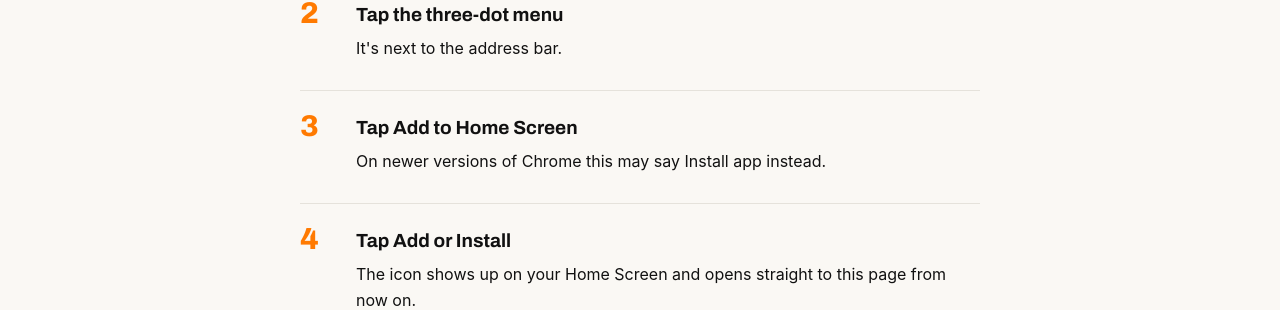
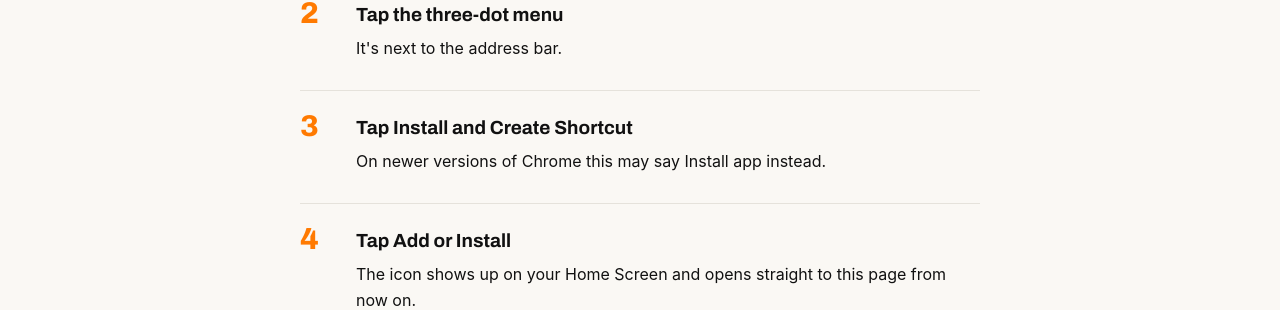
Before and after one commit to BeamT/external-docs, a Jekyll site: the page built from _guides/heater-control.md, in a window 1280 px wide and 900 px high, scrolled down 1512 px. Shown: the part 143-453 px from the top of the window. Built offline with Jekyll 4.4.1, drawn with Linux system fonts in a browser that asks for light colours; some web fonts are replaced.

Commit message:
add to home copy tweaks

```diff
--- a/_guides/heater-control.md
+++ b/_guides/heater-control.md
@@ -40,7 +40,7 @@ There's no separate app to download for Focal Control. If you'd like it to open
 
 {% include step.html number="1" title="Open this page in Chrome" body="Make sure you're using Chrome, not another browser." %}
 {% include step.html number="2" title="Tap the three-dot menu" body="It's next to the address bar." %}
-{% include step.html number="3" title="Tap Add to Home Screen" body="On newer versions of Chrome this may say Install app instead." %}
+{% include step.html number="3" title="Tap Install and Create Shortcut" body="On newer versions of Chrome this may say Install app instead." %}
 {% include step.html number="4" title="Tap Add or Install" body="The icon shows up on your Home Screen and opens straight to this page from now on." %}
 
 ## Accessing the menu
```
